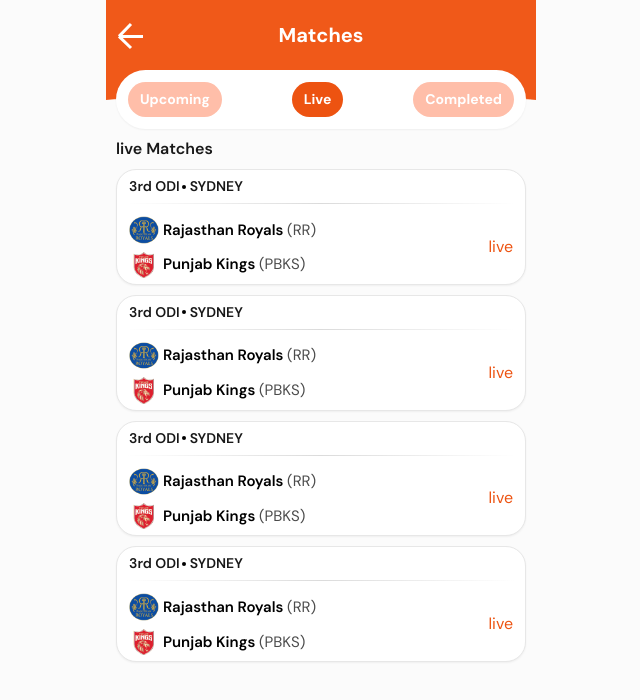
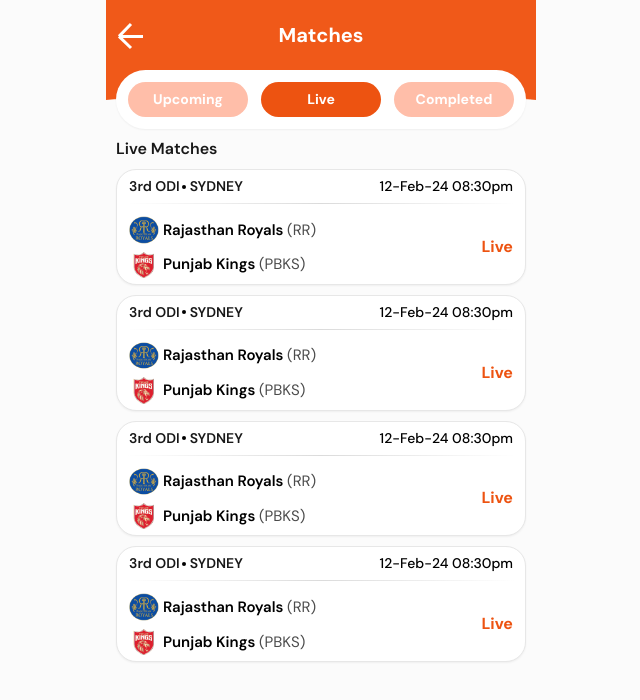
Before and after one commit to Achyut770/super5, a Next.js app: page /matches/live in a window 1280 px wide. Shown: the top 700 px of the page, without its empty margins (319-959 px from the left). Built offline with nearby package versions, Linux system fonts and the light colour scheme.

Commit message:
fixed some issue

```diff
--- a/app/matches/Nav.jsx
+++ b/app/matches/Nav.jsx
@@ -26,14 +26,14 @@
   ];
 
   return (
-    <div className="max-w-[430px] relative px-[10px] w-full mx-auto">
+    <div className="max-w-[430px] sticky top-[20px] z-[2]  px-[10px] w-full mx-auto">
       <div className="w-full flex justify-between p-3 rounded-full bg-white shadow-sm">
         {tabList.map((d) => {
           const isActive = router === d.url;
           return (
             <Link
               key={d.id}
-              className={`text-[14px] rounded-full px-[12px] py-[7px] font-bold text-white ${
+              className={`text-[14px] rounded-full w-[120px] text-center py-[7px] font-bold text-white ${
                 isActive ? "bg-primary" : "bg-[#FFBEA9]"
               }`}
               href={d.url}
--- a/app/matches/completed/page.jsx
+++ b/app/matches/completed/page.jsx
@@ -2,7 +2,7 @@
 import React from "react";
 
 const page = () => {
-  return <UpcomingMatches state="completed" />;
+  return <UpcomingMatches state="Completed" />;
 };
 
 export default page;
--- a/app/matches/layout.jsx
+++ b/app/matches/layout.jsx
@@ -30,17 +30,19 @@
 
 const layout = ({ children }) => {
   return (
-    <section className="flex h-[100dvh] flex-col">
+    <section className="flex min-h-[100dvh] flex-col">
       <div className="absolute left-0 top-0 flex justify-center w-full">
         <div className="max-w-[430px] top-0 left-0 w-full h-[100px]">
           <img src="/img/header/ellipse.png" className="w-full h-full" />
         </div>
       </div>
-      <div className="flex flex-col relative z-[1] grow w-full max-w-[430px] mx-auto overflow-hidden">
+      <div className="flex flex-col relative z-[1] grow w-full max-w-[430px] mx-auto ">
         <main className="w-full">
           <ContestHeader />
           <Nav />
-          {children}
+          <div className="h-[calc(100dvh-182px)] scrollbar-hide overflow-auto">
+            {children}
+          </div>
         </main>
       </div>
     </section>
--- a/app/matches/live/page.jsx
+++ b/app/matches/live/page.jsx
@@ -2,7 +2,7 @@
 import React from "react";
 
 const page = () => {
-  return <UpcomingMatches state="live" />;
+  return <UpcomingMatches state="Live" />;
 };
 
 export default page;
--- a/components/homepage/UpcomingMatches.jsx
+++ b/components/homepage/UpcomingMatches.jsx
@@ -15,6 +15,8 @@
   }, []);
 
   const isUpcoming = state === "Upcoming";
+  const isLive = state === "Live";
+  const isCompleted = state === "Completed";
   return (
     <div className="px-[10px]">
       <h2 className="flex my-2 text-[16px] font-semibold text-[#181818]">
@@ -96,12 +98,16 @@
                       </div>
                       <span>SYDNEY</span>
                     </span>
-                    {isUpcoming && (
+                    {isUpcoming ? (
                       <p className="text-[14px] font-medium">
                         Starts in{" "}
                         <span className="text-primary font-semibold">
                           12h:35m:30s
                         </span>
+                      </p>
+                    ) : (
+                      <p className="text-[14px] font-medium">
+                        12-Feb-24 08:30pm
                       </p>
                     )}
                   </div>
@@ -128,13 +134,24 @@
                         </span>
                       </div>
                     </div>
-                    {isUpcoming ? (
+                    {isUpcoming && (
                       <div className="flex flex-col">
                         <p className="text-[12px] text-right">Today</p>
                         <h2 className="text-[15px] font-semibold">5:30 PM</h2>
                       </div>
-                    ) : (
-                      <div className="text-primary">{state} </div>
+                    )}
+                    {isLive && (
+                      <div className="text-primary font-bold">{state} </div>
+                    )}
+                    {isCompleted && (
+                      <div className="flex flex-col items-center">
+                        <div className="text-green-400 font-bold">
+                          Completed
+                        </div>
+                        <div>
+                          Won <span className="text-primary">iPhone 15</span>
+                        </div>
+                      </div>
                     )}
                   </div>
                 </div>
```
